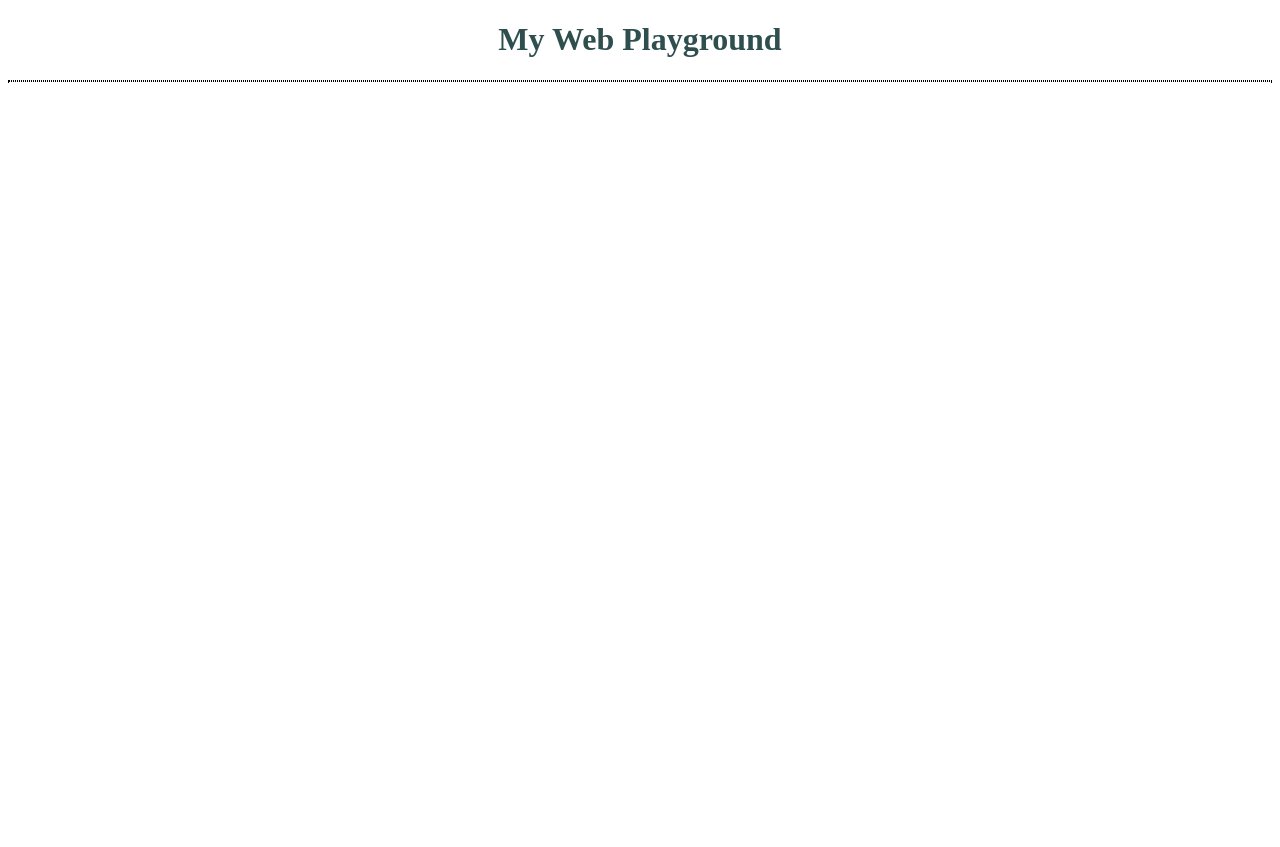
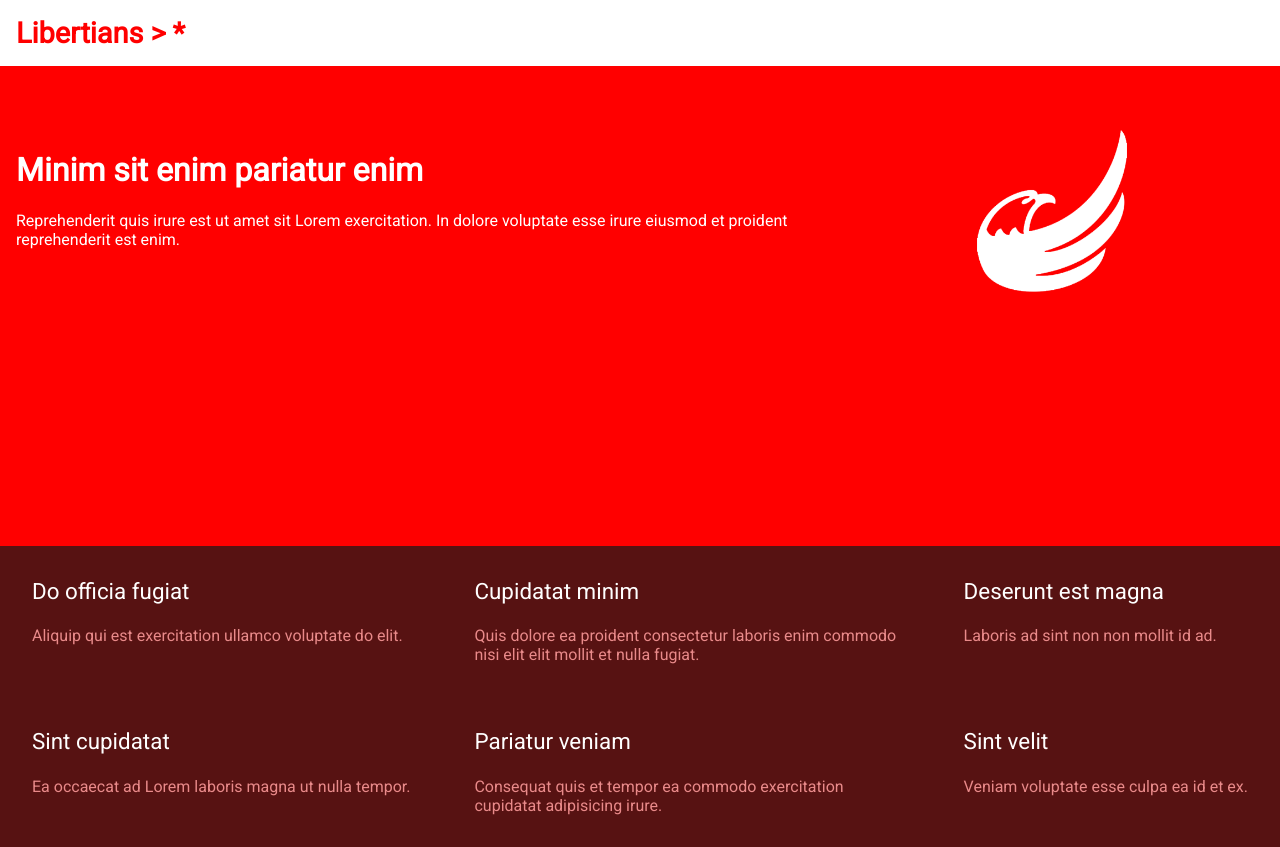
Before and after one commit to mustafmst/web-playground, a website built with Parcel: page src/index.html in a window 1280 px wide. Before the commit the page ends 800 px from the top, so only its background shows below. Built offline with nearby package versions, Linux system fonts and the light colour scheme.

Commit message:
finished playing

```diff
--- a/src/index.html
+++ b/src/index.html
@@ -5,15 +5,43 @@
     <meta charset="UTF-8">
     <meta http-equiv="X-UA-Compatible"
           content="ie=edge">
+    <link href="https://fonts.googleapis.com/css?family=Roboto|Roboto+Condensed"
+          rel="stylesheet">
     <title>Playground</title>
 </head>
 
 <body>
     <header>
-        <h1>My Web Playground</h1>
+        <a href="#">Libertians > *</a>
     </header>
+    <div class="container">
+        <div id="content">
+            <h1>Minim sit enim pariatur enim</h1>
+            <p>Reprehenderit quis irure est ut amet sit Lorem exercitation. In dolore voluptate esse irure eiusmod et
+                proident reprehenderit est enim.</p>
+        </div>
+        <img src="./assets/img/logo.png"
+             alt="">
+    </div>
 
-    <main></main>
+    <footer>
+        <ul>
+            <li><span>Do officia fugiat</span>Aliquip qui est exercitation ullamco voluptate do elit.
+            </li>
+            <li><span>Cupidatat minim</span>Quis dolore ea proident consectetur laboris enim commodo nisi elit elit
+                mollit et nulla fugiat.
+            </li>
+            <li><span>Deserunt est magna</span>Laboris ad sint non non mollit id ad.
+            </li>
+            <li><span>Sint cupidatat</span>Ea occaecat ad Lorem laboris magna ut nulla tempor.
+            </li>
+            <li><span>Pariatur veniam</span>Consequat quis et tempor ea commodo exercitation cupidatat adipisicing
+                irure.
+            </li>
+            <li><span>Sint velit</span>Veniam voluptate esse culpa ea id et ex.
+            </li>
+        </ul>
+    </footer>
 
     <script src="./bundle.js"></script>
 </body>
--- a/src/style.scss
+++ b/src/style.scss
@@ -1,11 +1,84 @@
+html {
+    height: 100%;
+}
+
 body {
-    color: darkslategray;
+    font-family: 'Roboto',
+        sans-serif;
+    background: red;
+    margin: 0;
+    color: white;
+    min-height: 100%;
+
+    display: grid;
+    grid-template-columns: auto;
+    grid-template-rows: auto 60% auto;
+    grid-template-areas:
+        "header"
+        "body"
+        "footer";
+}
+
+a {
+    text-decoration: none;
+    color: red;
+    font-size: 1.8em;
+    font-weight: 700;
+}
+
+img {
+    width: 150px;
+    justify-self: center
 }
 
 header {
-    text-align: center;
+    background: white;
+    padding: 1em;
+
+    grid-area: header;
 }
 
-main {
-    border: 1px dotted black;
+.container {
+    padding: 4em 1em;
+
+    display: grid;
+    grid-template-columns: 66% auto;
+    grid-area: body;
 }
+
+footer {
+    background: #571212;
+
+    grid-area: footer;
+}
+
+ul {
+    display: grid;
+    grid-template-columns: repeat(3, auto);
+    grid-template-rows: repeat(2, auto);
+
+    list-style: none;
+    margin: 0;
+    padding: 0;
+
+    li {
+        padding: 2em;
+        color: #e98a8a;
+
+        span {
+            display: block;
+            font-size: 1.4em;
+            margin-bottom: 1em;
+            color: white;
+        }
+    }
+}
+
+@media only screen and (max-width: 500px) {
+    body {
+        grid-template-areas:
+            "header"
+            "footer"
+            "body";
+    }
+}
```
Also changed, not shown: src/assets/img/logo.png (added).
